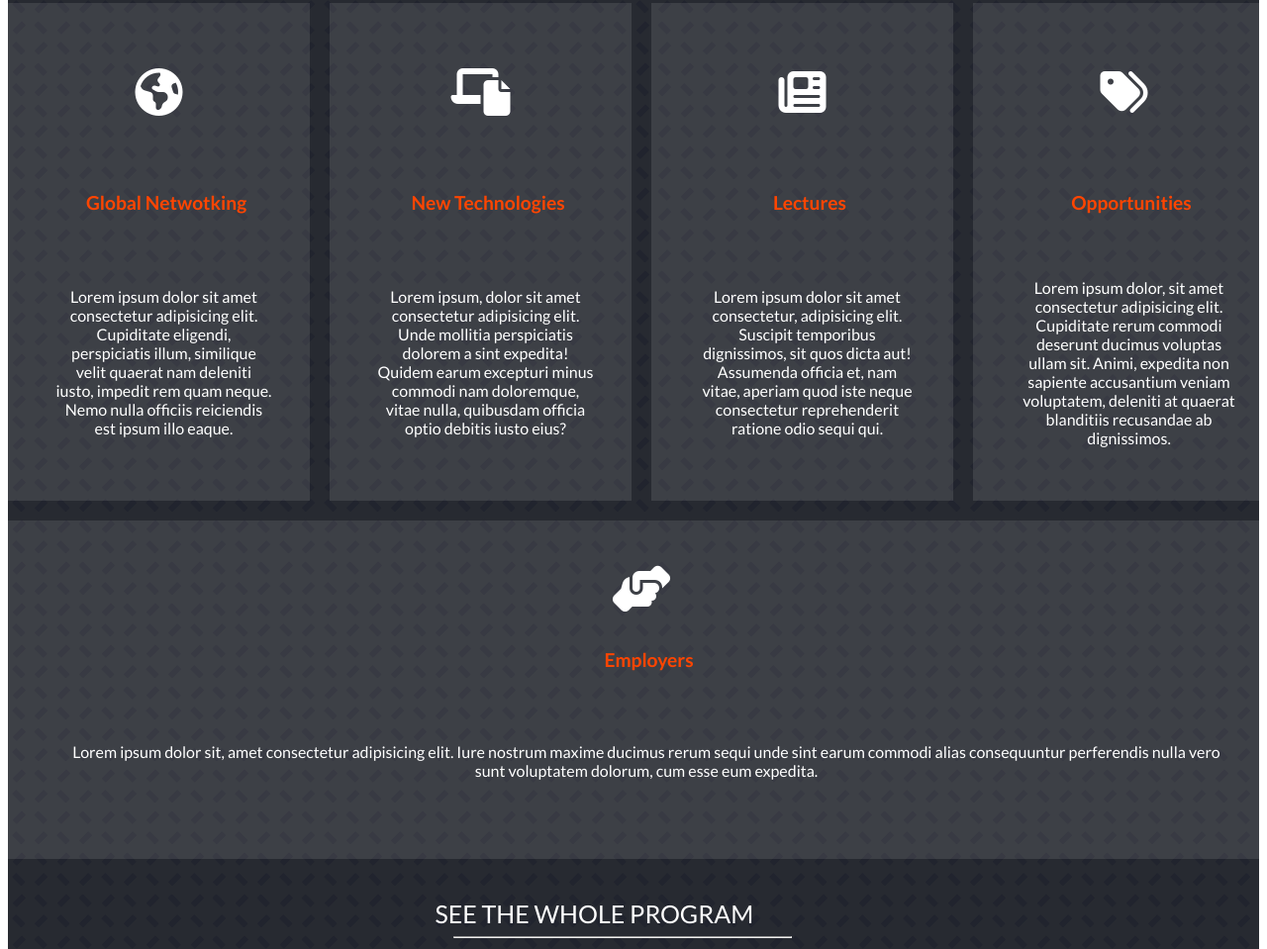
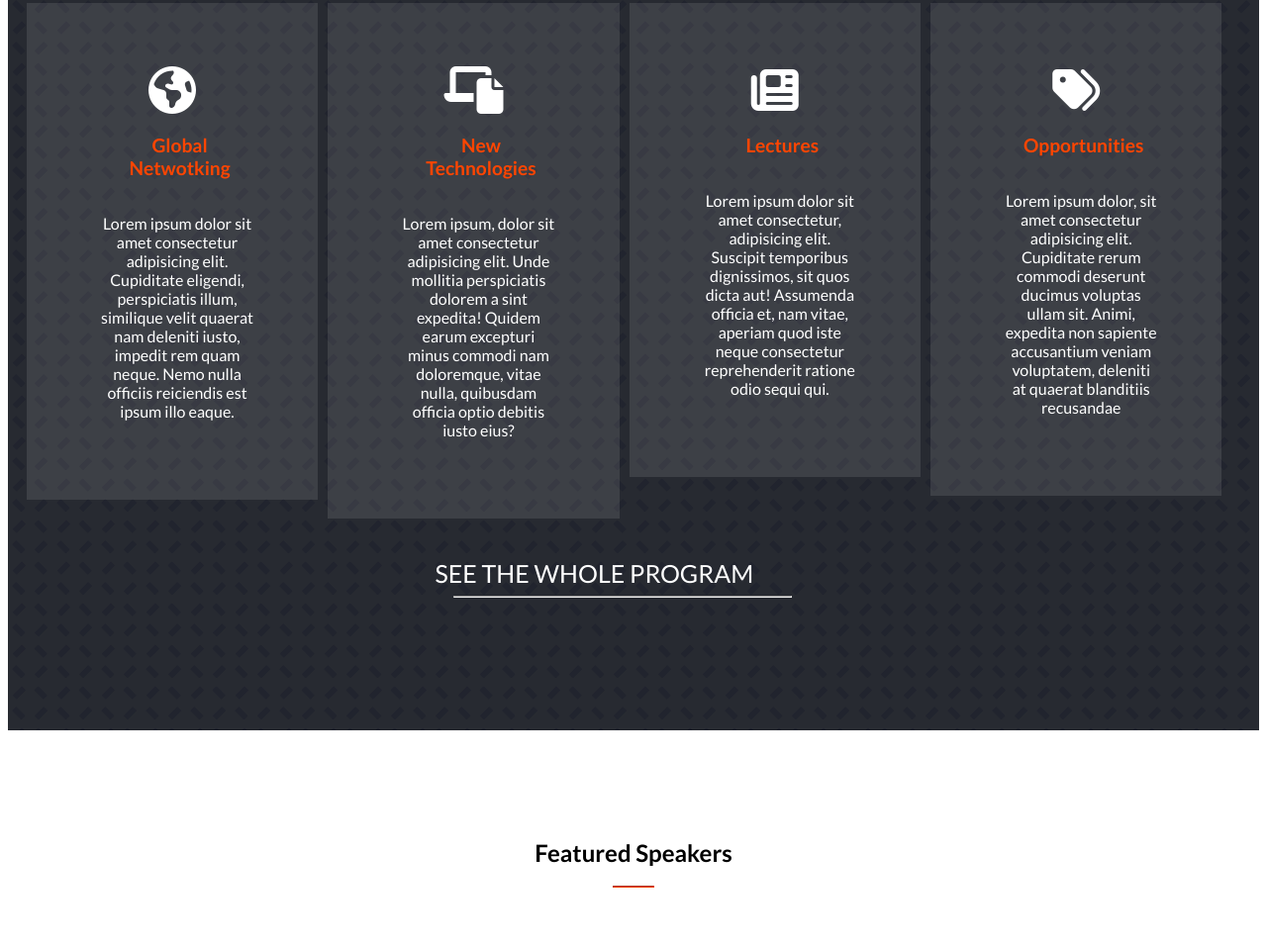
Before and after one commit to NatanimA/Miicroverse-Capstone-Module-One, a website: page index.html in a window 1280 px wide. Shown: the part 1096-2055 px from the top of the page at 99% size. Drawn offline with Linux system fonts and the light colour scheme.

Commit message:
fix main program

```diff
--- a/css/style.css
+++ b/css/style.css
@@ -234,6 +234,8 @@ nav {
 #features-list {
   display: grid;
   margin-top: 15%;
+  margin-left: 1%;
+  margin-right: 5%;
   grid-template: repeat(5, 1fr) / 1fr;
   gap: 20px;
 }
@@ -270,9 +272,11 @@ nav {
   height: 50px;
   width: 50%;
   border-radius: 25px;
+  font-size: 1.2rem;
   margin: auto;
-  font-size: 1.2rem;
-  margin-top: 25px;
+  margin-top: 20px;
+
+  margin-bottom: 200px;
   font-weight: bold;
   color: #fff;
   background-color: orangered;
@@ -649,24 +653,18 @@ nav {
   }
 
   #features-list {
-    display: flex;
-    flex-direction: row;
-    justify-content: space-around;
-    flex-wrap: wrap;
+    display: inline-block;
     width: 100vw;
-    gap: 20px;
+
   }
 
   .feature-cards {
-    flex: 1 1 190px;
-    display: grid;
-    grid-template: 1fr 1fr 2fr / 1fr;
-    justify-content: flex-start;
-    justify-items: center;
-    align-content: center;
+    display: flex;
+    flex-direction: column;
     text-align: center;
-    gap: 10px;
-    padding: 3%;
+    margin-left: 10px;
+    float: left;
+    width: 13%;
   }
 
   .features-cards p {
--- a/index.html
+++ b/index.html
@@ -95,25 +95,16 @@
                         <i class="font-awesome fa-solid fa-tags"></i>
                         <h3>Opportunities</h3>
                         <p>
-                           Lorem ipsum dolor, sit amet consectetur adipisicing elit. Cupiditate rerum commodi deserunt ducimus voluptas ullam sit. Animi, expedita non sapiente accusantium veniam voluptatem, deleniti at quaerat blanditiis recusandae ab dignissimos.
+                           Lorem ipsum dolor, sit amet consectetur adipisicing elit. Cupiditate rerum commodi deserunt ducimus voluptas ullam sit. Animi, expedita non sapiente accusantium veniam voluptatem, deleniti at quaerat blanditiis recusandae
                         </p>
                     </div>
 
-                    <div class="feature-cards">
-                        <i class="font-awesome fa-solid fa-handshake-angle"></i>
-                        <h3>Employers</h3>
-                        <p>
-                            Lorem ipsum dolor sit, amet consectetur adipisicing elit. Iure nostrum maxime ducimus rerum sequi unde sint earum commodi alias consequuntur perferendis nulla vero sunt voluptatem dolorum, cum esse eum expedita.
-                        </p>
-                    </div>
-
+                    <button id="join" class="enabled-btn">Join Bootcamp</button>
                 </div>
                 <div id="program">
                     <a href="#">SEE THE WHOLE PROGRAM</a>
                     <hr>
                 </div>
-
-                <button id="join" class="enabled-btn">Join Bootcamp</button>
             </div>
 
         </section>
```
